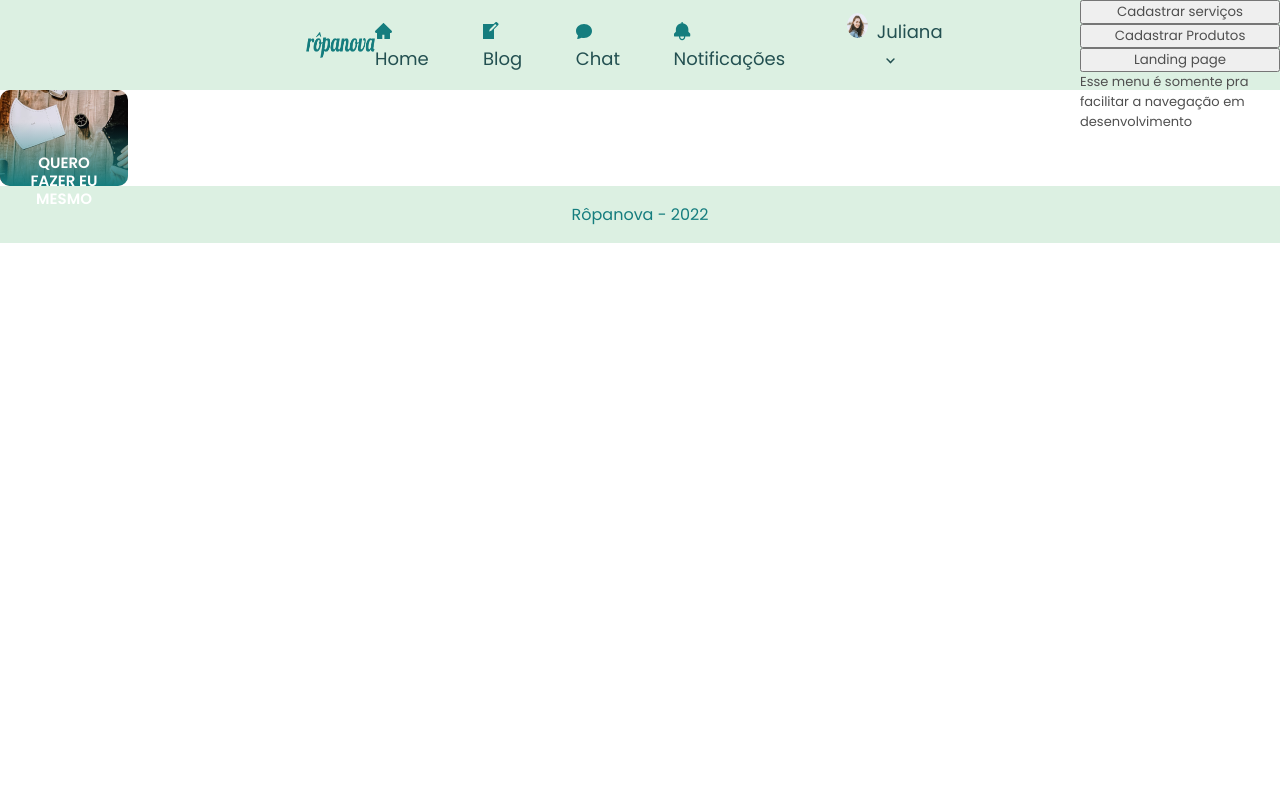
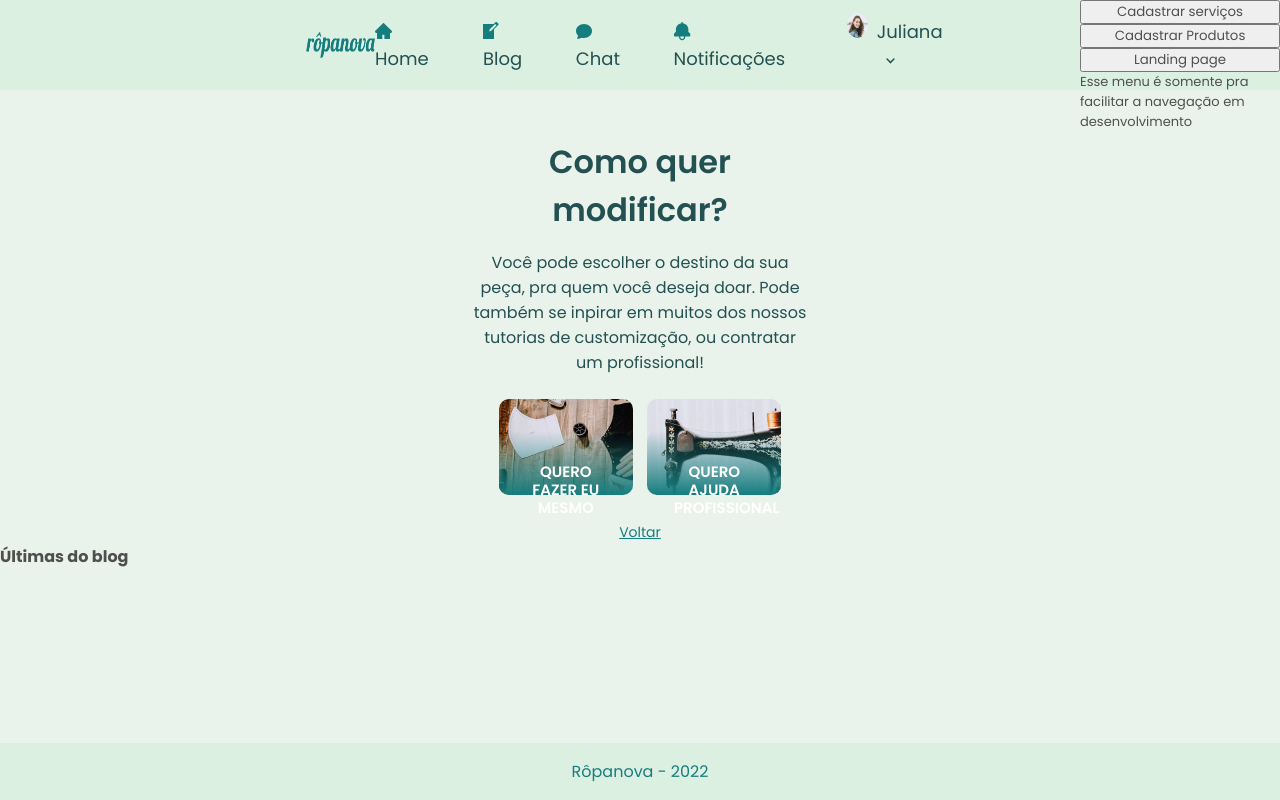
Before and after one commit to ioanefaumui/provihack_equipe_8, a Next.js app: page /modificar_roupa in a window 1280 px wide. Built offline with nearby package versions, Linux system fonts and the light colour scheme.

Commit message:
feat: add modificar_roupa page

```diff
--- a/components/BtnOptions/styles.js
+++ b/components/BtnOptions/styles.js
@@ -1,7 +1,7 @@
 import styled from "styled-components";
 
 export const Content = styled.div`
-  width: 10vw;
+  width: 10.5vw;
   height: 12vh;
   border: none;
   border-radius: 10px;
--- a/components/Footer/styles.js
+++ b/components/Footer/styles.js
@@ -6,4 +6,6 @@ export const Container = styled.footer`
   color: #157d7e;
   background-color: #dcf0e2;
   text-align: center;
+  position: absolute;
+  bottom: 0;
 `;
--- a/pages/modificar_roupa.js
+++ /dev/null
@@ -1,13 +0,0 @@
-import BtnOptions from "../components/BtnOptions";
-import Header from "../components/Header";
-import Footer from "../components/Footer";
-
-export default function ModificarRoupa() {
-  return (
-    <>
-      <Header />
-      <BtnOptions background="btnoption3.png" text="Quero fazer eu mesmo" pathLink={"/"} />
-      <Footer />
-    </>
-  );
-}
--- /dev/null
+++ b/pages/modificar_roupa/index.js
@@ -0,0 +1,45 @@
+import BtnOptions from "../../components/BtnOptions";
+import Header from "../../components/Header";
+import Footer from "../../components/Footer";
+import Link from "next/link";
+import { Container, Main } from "./styles";
+
+export default function ModificarRoupa() {
+  return (
+    <Container>
+      <Header />
+
+      <Main>
+        <h2>Como quer modificar?</h2>
+        <p>
+          Você pode escolher o destino da sua peça, pra quem você deseja doar.
+          Pode também se inpirar em muitos dos nossos tutorias de customização,
+          ou contratar um profissional!
+        </p>
+
+        <div className="btns">
+          <BtnOptions
+            background="btnoption3.png"
+            text="Quero fazer eu mesmo"
+            pathLink={"/"}
+          />
+          <BtnOptions
+            background="btnoption4.png"
+            text="Quero ajuda profissional"
+            pathLink={"/"}
+          />
+        </div>
+
+        <Link href="/" passHref>
+          <a className="backLink">Voltar</a>
+        </Link>
+      </Main>
+
+      <div>
+        <h4>Últimas do blog</h4>
+      </div>
+
+      <Footer />
+    </Container>
+  );
+}
--- /dev/null
+++ b/pages/modificar_roupa/styles.js
@@ -0,0 +1,38 @@
+import styled from "styled-components";
+
+export const Container = styled.div`
+    height: 100vh;
+`;
+
+export const Main = styled.main`
+    width: 26%;
+    margin: 0 auto;
+    text-align: center;
+    color: #235051;
+    margin-top: 3em;
+
+    h2 {
+        font-weight: 600;
+        font-size: 32px;
+    }
+
+    p {
+        font-size: 16px;
+        margin-top: 1em;
+    }
+
+    div.btns {
+        width: 85%;
+        margin: 0 auto;
+        display: flex;
+        justify-content: space-between;
+        margin-top: 1.5em;
+        padding-bottom: 1.5em;
+    }
+
+    a.backLink {
+        text-decoration: underline;
+        font-size: 14px;
+        color: #157D7E;
+    }
+`
--- a/styles/GlobalStyle.js
+++ b/styles/GlobalStyle.js
@@ -9,6 +9,7 @@ const GlobalStyle = createGlobalStyle`
 
   body {
     font-family: "Poppins", sans-serif;
+    background-color: #E9f3EB;
   }
 
   button {
```
Also changed, not shown: public/btnoption4.png.
